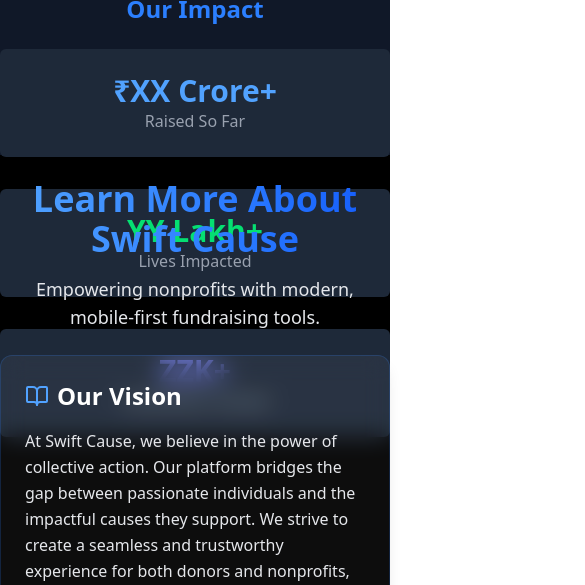
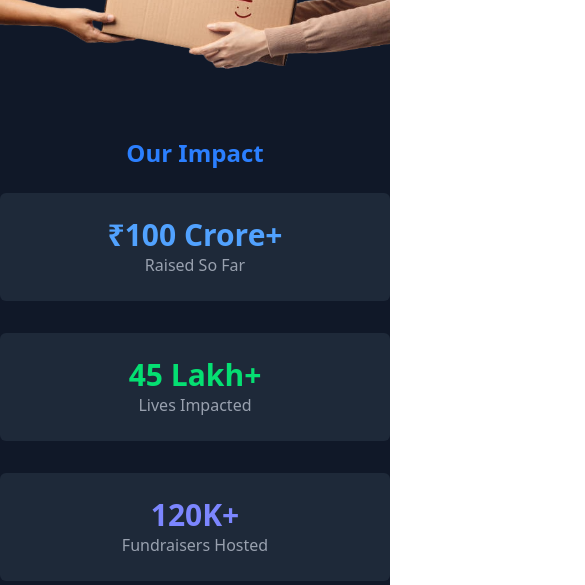
Before and after one commit to YNVSolutions/SwiftCause_Web, a Next.js app: page / in a window 390 px wide. Shown: the part 689-1274 px from the top of the page, 585 px wide, since content can reach past the window. Built offline with nearby package versions, Linux system fonts and the light colour scheme.

Commit message:
manage the layout of the elements

```diff
--- a/app/Components/Others/Main.jsx
+++ b/app/Components/Others/Main.jsx
@@ -3,8 +3,8 @@ import Link from 'next/link';
 
 function Main() {
   return (
-    <main className="bg-gray-900 pt-28 text-white h-screen">
-      <section className='flex justify-around items-center gap-5'>
+    <main className="bg-gray-900 pt-28 text-white">
+      <section className='flex justify-around items-center gap-5 flex-col md:flex-row'>
         <section className="container mx-auto text-center mb-16">
           <h1 className="text-4xl font-bold text-blue-500 mb-6">
             Modern Donation Platform for Nonprofits
@@ -22,22 +22,22 @@ function Main() {
             </Link>
           </div>
         </section>
-        <Image  src="/head_image.png" width={840} height={840} alt='header image'/>
+        <Image  src="/head_image.png" width={840} height={840} alt='header image' />
       </section>
       <section className="py-12">
         <div className="container mx-auto text-center">
           <h2 className="text-2xl font-bold mb-6  text-blue-500">Our Impact</h2>
           <div className="grid grid-cols-1 md:grid-cols-3 gap-8">
             <div className="p-6 rounded-md bg-gray-800">
-              <span className="text-3xl font-bold text-blue-400">₹XX Crore+</span>
+              <span className="text-3xl font-bold text-blue-400">₹100 Crore+</span>
               <p className="text-gray-400">Raised So Far</p>
             </div>
             <div className="p-6 rounded-md bg-gray-800">
-              <span className="text-3xl font-bold text-green-400">YY Lakh+</span>
+              <span className="text-3xl font-bold text-green-400">45 Lakh+</span>
               <p className="text-gray-400">Lives Impacted</p>
             </div>
             <div className="p-6 rounded-md bg-gray-800">
-              <span className="text-3xl font-bold text-indigo-400">ZZK+</span>
+              <span className="text-3xl font-bold text-indigo-400">120K+</span>
               <p className="text-gray-400">Fundraisers Hosted</p>
             </div>
           </div>
```
